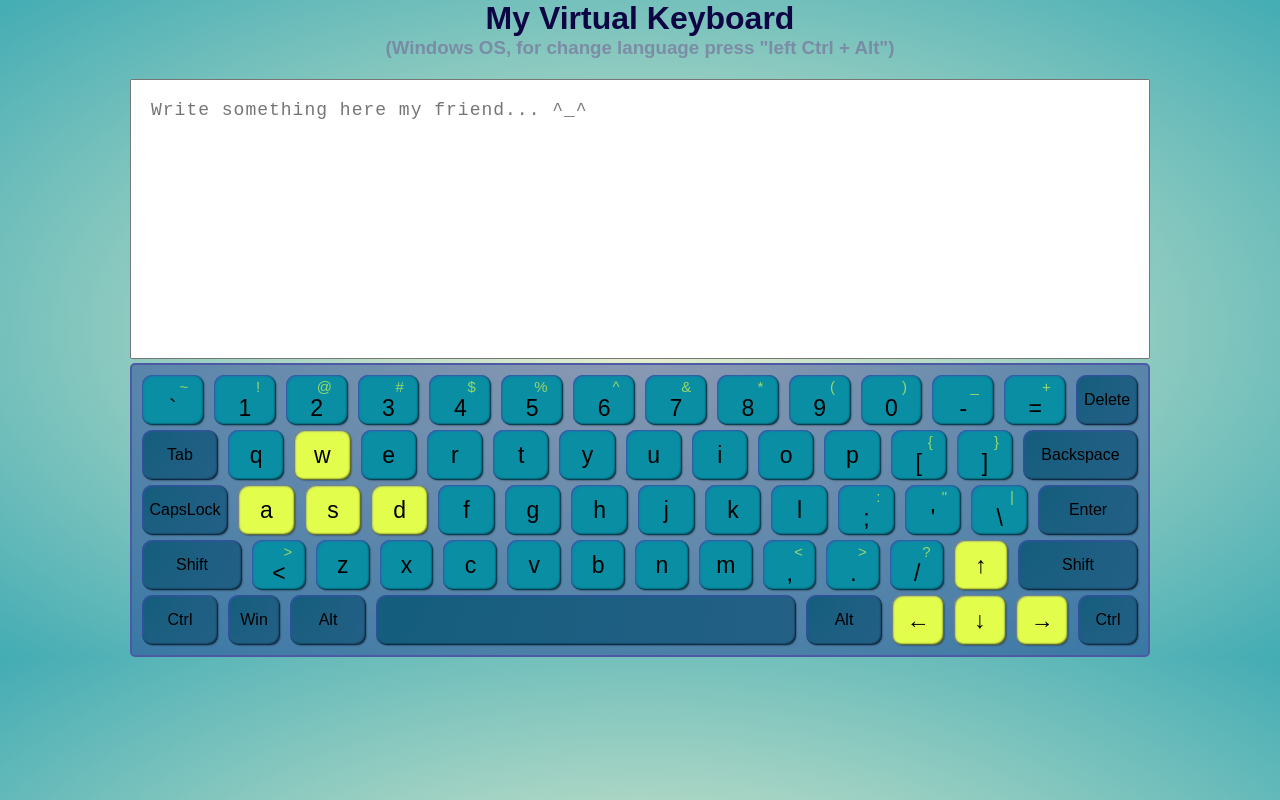
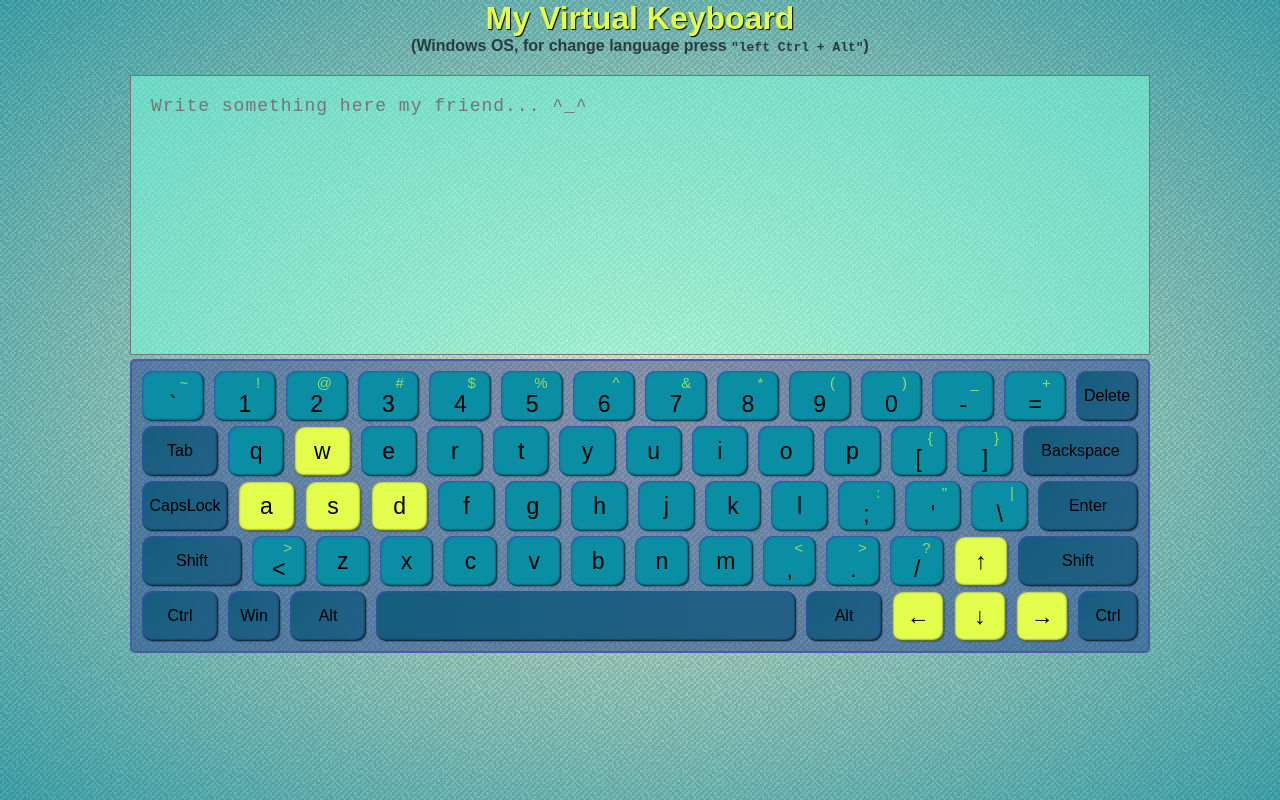
Before and after one commit to marumaru1/virtual-keyboard, a website with bundled scripts: page index.html in a window 1280 px wide. Built offline with nearby package versions, Linux system fonts and the light colour scheme.

Commit message:
feat:color

```diff
--- a/css/style.css
+++ b/css/style.css
@@ -9,9 +9,11 @@
   }
 
   body {
-    background:
+    background:url(../css/fonts/grid.png),
     radial-gradient(#edf1cf, #43acb4);
 border-radius: 50%;
+width: 100vw;
+height: 100vh;
   }
 
   main {
@@ -156,13 +158,14 @@ border-radius: 50%;
   }
 
   .subtitle, .switch {
-    color: rgba(120, 114, 154, 0.687);
+    color: rgba(7, 6, 12, 0.687);
     text-align:center;
 ;
   }
   .title {
     text-align:center;
-    color: rgb(14, 6, 68);
+    color: rgb(226 253 75);
+    text-shadow: 1px 1px 1px #000;
   }
 
   textarea.output {
@@ -175,7 +178,7 @@ border-radius: 50%;
     letter-spacing: 1px;
     margin-top: 20px;
 
-
+    background: #7fffde8c;
   }
 
   .sub {
--- a/js/Keyboard.js
+++ b/js/Keyboard.js
@@ -8,7 +8,7 @@ import Key from './Key.js';
 
 const main = create('main', '',
   [create('h1', 'title', 'My Virtual Keyboard'),
-  create('h3', 'switch', '(Windows OS, for change language press "left Ctrl + Alt") ')]);
+  create('h4', 'switch', '(Windows OS, for change language press <kbd>"left Ctrl + Alt"</kbd>) ')]);
 
 export default class Keyboard {
   constructor(rowsOrder) {
```
